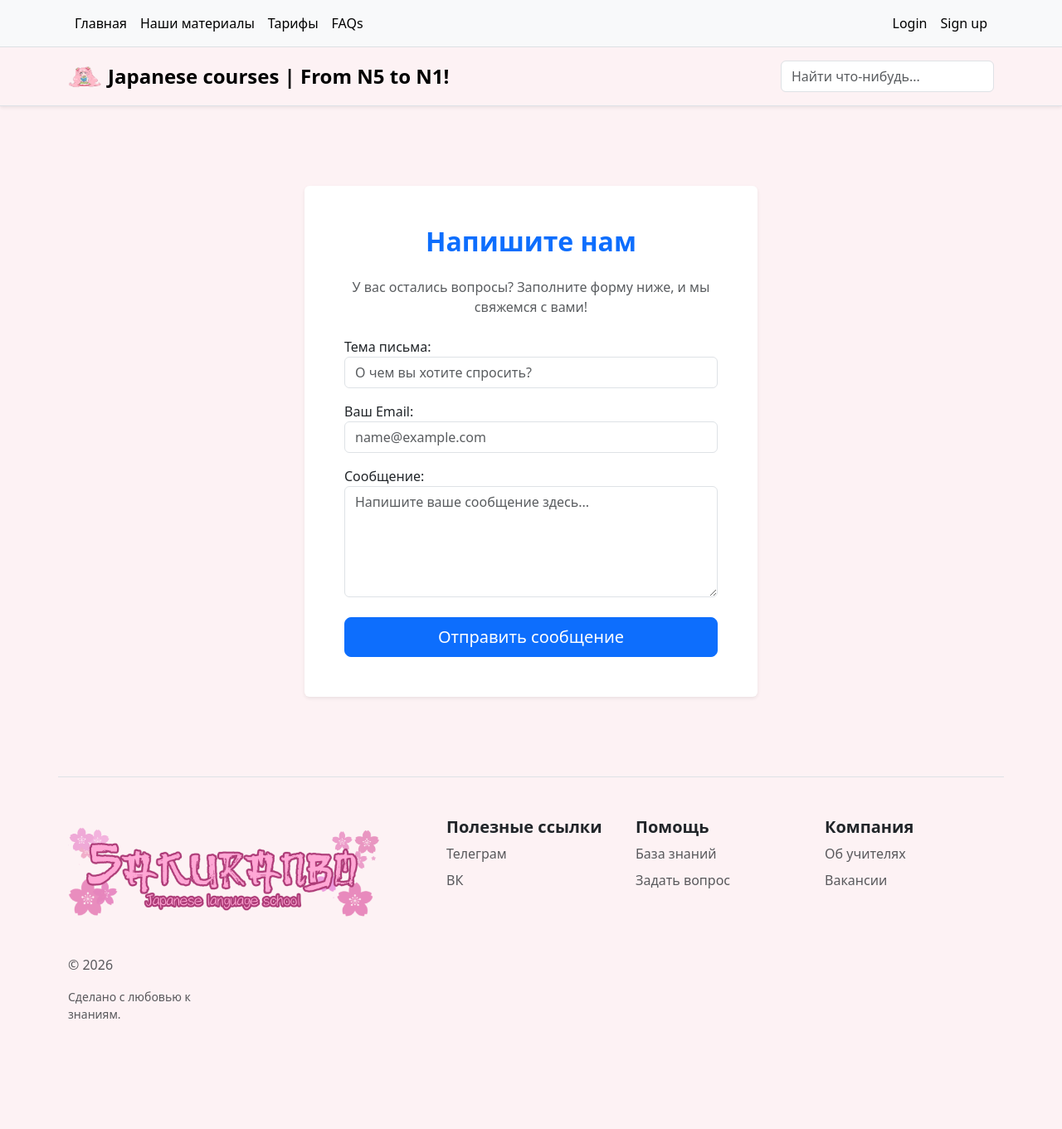
After one commit to Futaecivoh/Education_app, a Django app: page /contact/ in a window 1280 px wide. The commit adds this page. Shown: the whole page at 83% size. Run offline with Django 5.2, Linux system fonts and the light colour scheme.

Commit message:
Task 8 ready, comments added

```diff
--- a/config/urls.py
+++ b/config/urls.py
@@ -1,11 +1,12 @@
 from django.contrib import admin
 from django.urls import path
 from pages.views import index, materials
-from pages.views import index, materials, course_detail
+from pages.views import index, materials, course_detail, contact_view
 
 urlpatterns = [
     path('admin/', admin.site.urls),
     path('', index, name='home'),
     path('materials/', materials, name='materials'),
     path('course/<int:pk>/', course_detail, name='course_detail'),
+    path('contact/', contact_view, name='contact'),
 ]
--- a/docker-compose.yml
+++ b/docker-compose.yml
@@ -1,5 +1,3 @@
-version: '3.8'
-
 services:
   db:
     image: postgres:15
--- /dev/null
+++ b/pages/forms.py
@@ -0,0 +1,16 @@
+from django import forms
+
+class FeedbackForm(forms.Form):
+    subject = forms.CharField(
+        label='Тема письма',
+        max_length=150,
+        widget=forms.TextInput(attrs={'class': 'form-control', 'placeholder': 'О чем вы хотите спросить?'})
+    )
+    email = forms.EmailField(
+        label='Ваш Email',
+        widget=forms.EmailInput(attrs={'class': 'form-control', 'placeholder': 'name@example.com'})
+    )
+    text = forms.CharField(
+        label='Сообщение',
+        widget=forms.Textarea(attrs={'class': 'form-control', 'rows': 5, 'placeholder': 'Напишите ваше сообщение здесь...'})
+    )
--- a/pages/templates/pages/base.html
+++ b/pages/templates/pages/base.html
@@ -66,7 +66,7 @@
                 <h5 class="fw-bold">Помощь</h5>
                 <ul class="nav flex-column">
                     <li class="nav-item mb-2"><a href="#" class="nav-link p-0 text-body-secondary">База знаний</a></li>
-                    <li class="nav-item mb-2"><a href="#" class="nav-link p-0 text-body-secondary">Задать вопрос</a></li>
+                    <li class="nav-item mb-2"><a href="{% url 'contact' %}" class="nav-link p-0 text-body-secondary">Задать вопрос</a></li>
                 </ul>
             </div>
             <div class="col mb-3">
--- /dev/null
+++ b/pages/templates/pages/contact.html
@@ -0,0 +1,29 @@
+{% extends 'pages/base.html' %}
+
+{% block title %}{{ title }}{% endblock %}
+
+{% block content %}
+<main class="container py-5 my-5">
+    <div class="row justify-content-center">
+        <div class="col-md-6">
+            <div class="card shadow-sm border-0">
+                <div class="card-body p-5">
+                    <h2 class="fw-bold text-center mb-4 text-primary">Напишите нам</h2>
+                    <p class="text-center text-muted mb-4">У вас остались вопросы? Заполните форму ниже, и мы свяжемся с вами!</p>
+
+                    <form method="post">
+                        {% csrf_token %}
+
+                        {{ form.as_p }}
+
+                        <div class="d-grid mt-4">
+                            <button type="submit" class="btn btn-primary btn-lg">Отправить сообщение</button>
+                        </div>
+                    </form>
+
+                </div>
+            </div>
+        </div>
+    </div>
+</main>
+{% endblock %}
--- a/pages/views.py
+++ b/pages/views.py
@@ -1,5 +1,6 @@
-from django.shortcuts import render, get_object_or_404
+from django.shortcuts import render, get_object_or_404, redirect
 from .models import Course
+from .forms import FeedbackForm
 
 def index(request):
     context = {
@@ -28,3 +29,23 @@ def course_detail(request, pk):
         'course': course,
     }
     return render(request, 'pages/course_detail.html', context)
+
+def contact_view(request):
+    if request.method == 'POST':
+        form = FeedbackForm(request.POST)
+
+        if form.is_valid():
+            print("=== НОВОЕ СООБЩЕНИЕ ===")
+            print(form.cleaned_data)
+            print("=======================")
+
+            return redirect('home')
+
+    else:
+        form = FeedbackForm()
+
+    context = {
+        'title': 'Обратная связь',
+        'form': form
+    }
+    return render(request, 'pages/contact.html', context)
```
